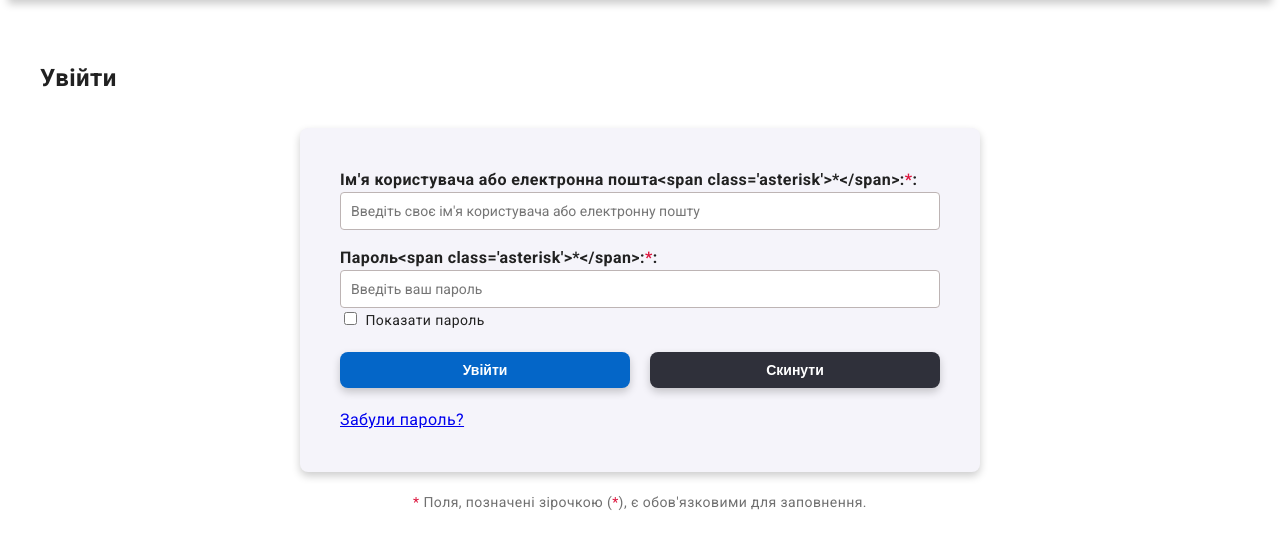
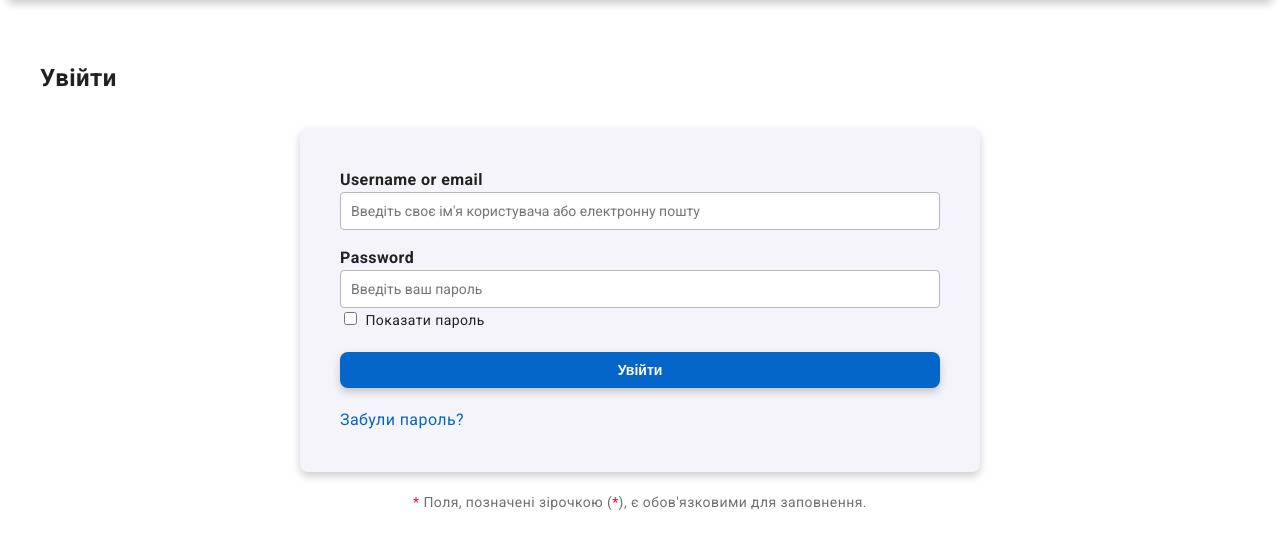
Before and after one commit to alex-nuclearboy/nexus-suite-app, a Django app: page /users/login/?lang=uk in a window 1280 px wide. Shown: the part 119-668 px from the top of the page. Run offline with Django 5.2, Linux system fonts and the light colour scheme.

Commit message:
Update template

```diff
--- a/users/templates/users/login.html
+++ b/users/templates/users/login.html
@@ -21,35 +21,44 @@
     </div>
     {% endif %}
 
-    <div>
-        <h1>{{ translations.login }}</h1>
-    </div>
+    <h1>{{ translations.login }}</h1>
 
     <form method="POST" action="{% url 'users:login' %}">
         {% csrf_token %}
 
-        <div class="form-field">
-            <label for="id_username_or_email">{{ translations.username_or_email }}<span
-                    class="asterisk">*</span>:</label>
-            {{ form.username_or_email }}
+        <div class="form-fields">
+            {% for field in form %}
+                <!-- <div class="form-field"> -->
+                    <div class="form-field">
+
+                    <label for="{{ field.id_for_label }}">{{ field.label|safe }}</label>
+                    {{ field }}
+
+                    {% if field.name == 'password' %}
+                        <!-- Checkbox for showing password -->
+                        <label>
+                            <input type="checkbox" class="toggle-password" data-target="{{ field.id_for_label }}">
+                            <span class="checkbox-label">{{ translations.show_password }}</span>
+                        </label>
+                    {% endif %}
+
+                    {% if field.errors %}
+                        <ul class="errorlist">
+                            {% for error in field.errors %}
+                                <li>{{ error }}</li>
+                            {% endfor %}
+                        </ul>
+                    {% endif %}
+                </div>
+            {% endfor %}
         </div>
 
-        <div class="form-field">
-            <label for="id_password">{{ translations.password }}<span class="asterisk">*</span>:</label>
-            {{ form.password }}
-            <label>
-                <input type="checkbox" class="toggle-password" data-target="password">
-                <span class="checkbox-label">{{ translations.show_password }}</span>
-            </label>
+        <div class="grid button-group">
+            <button type="submit">{{ translations.login }}</button>
         </div>
 
-        <div class="grid">
-            <button type="submit">{{ translations.login }}</button>
-            <button type="reset">{{ translations.reset }}</button>
-        </div>
-
-        <div>
-            <a href="{% url 'users:password_reset' %}" class="forgot">{{ translations.forgot_password }}</a>
+        <div class="forgot">
+            <a href="{% url 'users:password_reset' %}">{{ translations.forgot_password }}</a>
         </div>
     </form>
 
```
